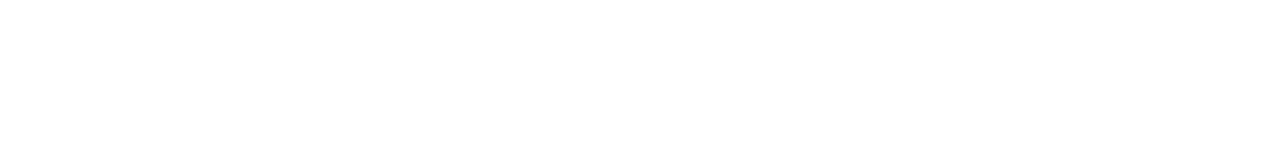
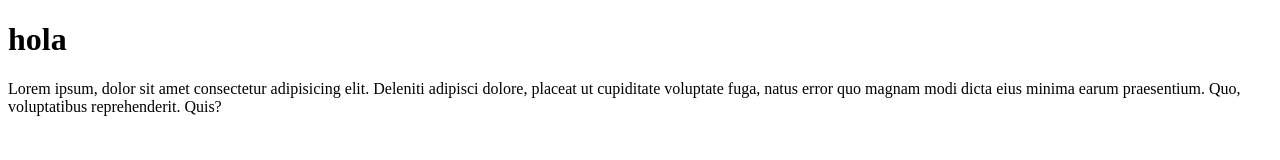
Before and after one commit to AdanCatari/mi-primer-repo, a plain HTML site: page index.html in a window 1280 px wide. Drawn offline with Linux system fonts and the light colour scheme.

Commit message:
creacion rama developer

```diff
--- a/index.html
+++ b/index.html
@@ -7,6 +7,10 @@
     <title>subida al github</title>
 </head>
 <body>
+    <div>
+        <h1>hola</h1>
+        <p>Lorem ipsum, dolor sit amet consectetur adipisicing elit. Deleniti adipisci dolore, placeat ut cupiditate voluptate fuga, natus error quo magnam modi dicta eius minima earum praesentium. Quo, voluptatibus reprehenderit. Quis?</p>
+    </div>
 
 </body>
 </html>
```
